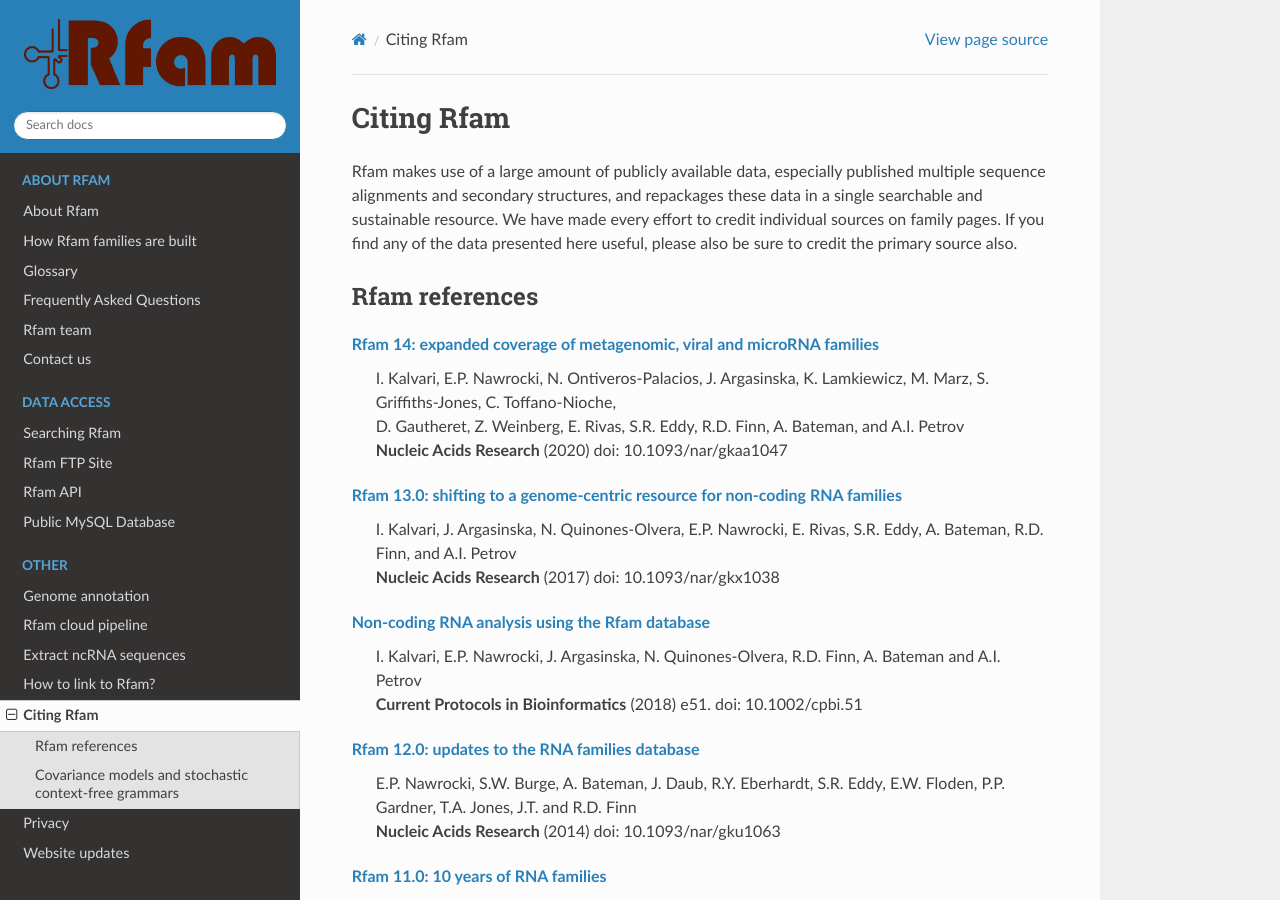
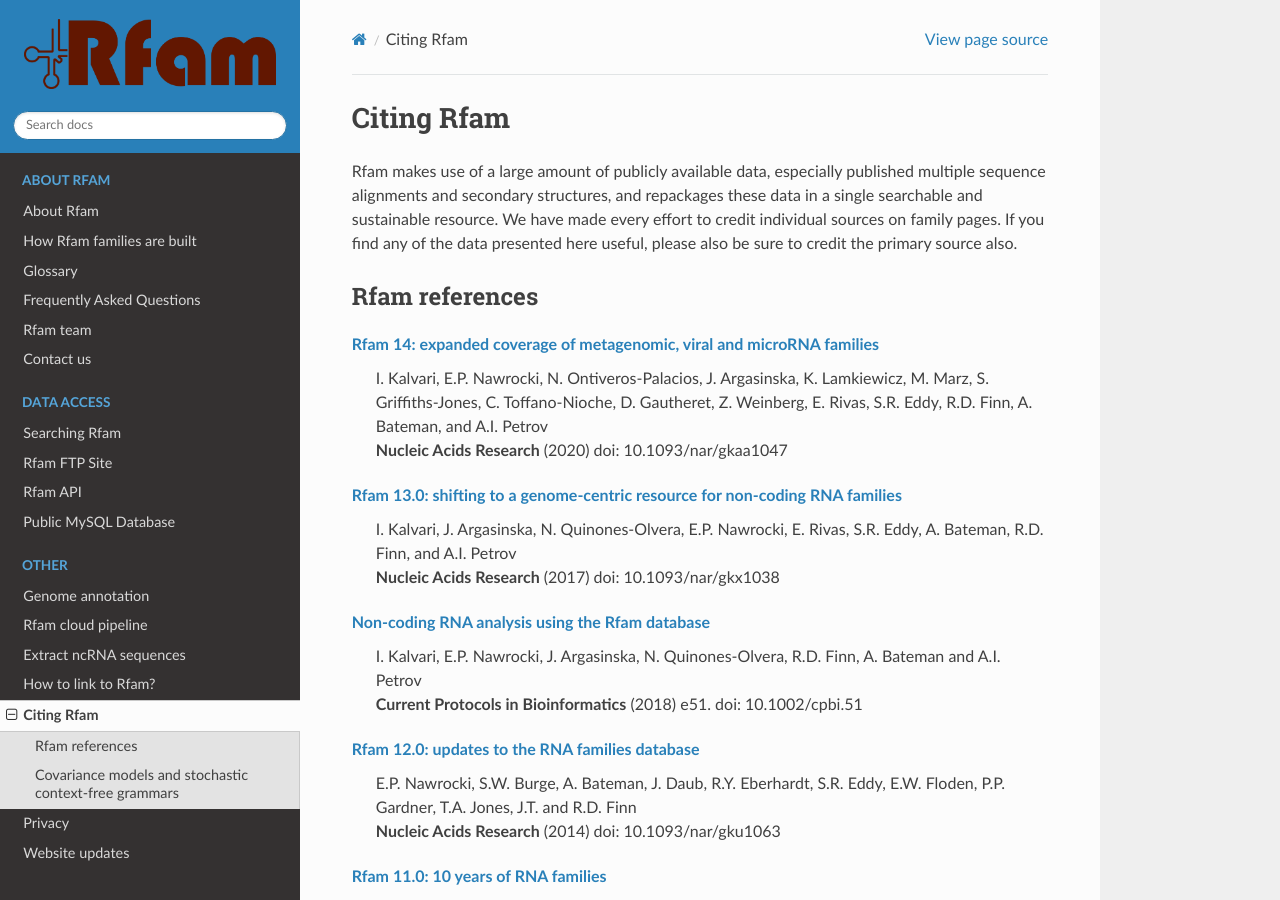
Before and after one commit to Rfam/rfam-docs, a Sphinx documentation site: the page built from docs/source/citing-rfam.rst, in a window 1280 px wide and 900 px high. Built offline with Sphinx 7.4.7 and the Read the Docs theme 2.0.0, drawn with Linux system fonts in a browser that asks for light colours.

```diff
--- a/docs/source/citing-rfam.rst
+++ b/docs/source/citing-rfam.rst
@@ -6,8 +6,7 @@ Rfam makes use of a large amount of publicly available data, especially publishe
 Rfam references
 ---------------
 `Rfam 14: expanded coverage of metagenomic, viral and microRNA families <https://doi.org/10.1093/nar/gkaa1047>`_
-	| I. Kalvari, E.P. Nawrocki, N. Ontiveros-Palacios, J. Argasinska, K. Lamkiewicz, M. Marz, S. Griffiths-Jones, C. Toffano-Nioche,
-	| D. Gautheret, Z. Weinberg, E. Rivas, S.R. Eddy, R.D. Finn, A. Bateman, and A.I. Petrov
+	| I. Kalvari, E.P. Nawrocki, N. Ontiveros-Palacios, J. Argasinska, K. Lamkiewicz, M. Marz, S. Griffiths-Jones, C. Toffano-Nioche, D. Gautheret, Z. Weinberg, E. Rivas, S.R. Eddy, R.D. Finn, A. Bateman, and A.I. Petrov
 	| **Nucleic Acids Research** (2020) doi: 10.1093/nar/gkaa1047
 
 `Rfam 13.0: shifting to a genome-centric resource for non-coding RNA families <https://academic.oup.com/nar/article/4588106>`_
```
